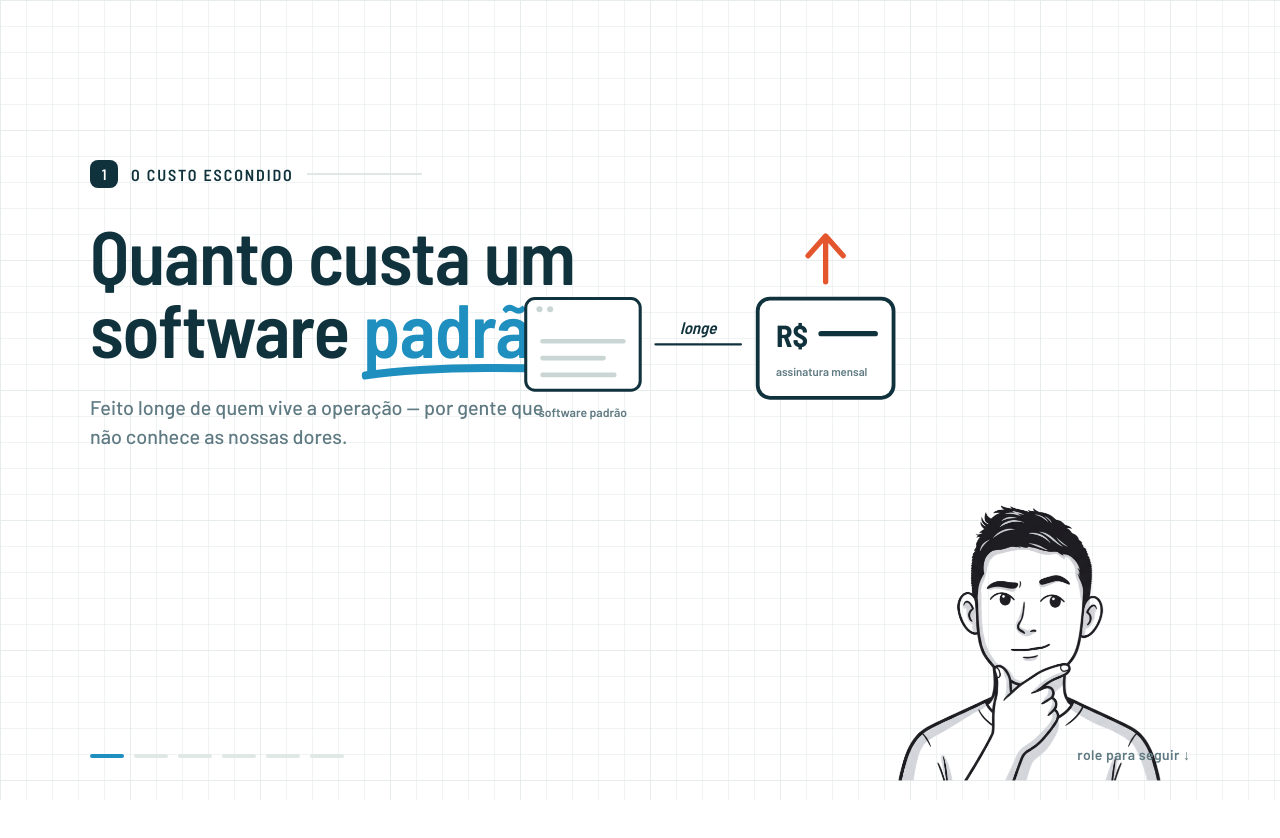
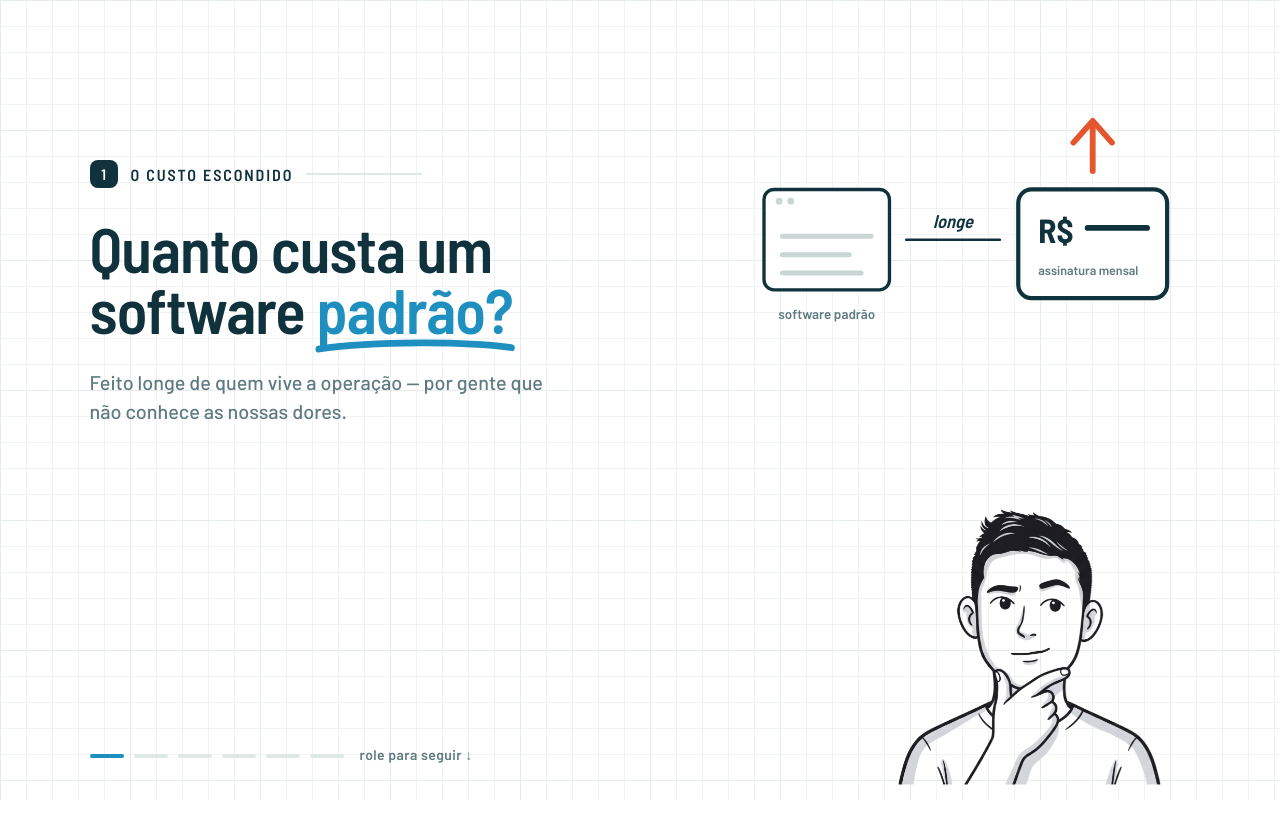
Before and after one commit to leo-nardo/hidroforte-apresentacao, a plain HTML site: page index.html in a window 1280 px wide. Shown: the top 838 px of the page. After the commit the page ends 800 px from the top, so only its background shows below. Drawn offline with Linux system fonts and the light colour scheme.

Commit message:
Navegação slide a slide (scroll, setas, swipe) e correção de layout do bloco 1

```diff
--- a/index.html
+++ b/index.html
@@ -11,11 +11,10 @@
 <style>
   :root{--ink:#10323D;--teal:#1F8FBF;--teal2:#9AD4E8;--coral:#E4572E;--gray:#5F7A82;--line:#E0E8E6;--bg:#FFFFFF}
   *{box-sizing:border-box}
-  html{scroll-snap-type:y proximity;scrollbar-width:none;background:var(--bg)}
-  html::-webkit-scrollbar{display:none}
+  html,body{height:100%;overflow:hidden}
+  html{background:var(--bg)}
   body{margin:0;background:var(--bg);color:var(--ink);font-family:'Barlow',system-ui,sans-serif;-webkit-font-smoothing:antialiased;overflow-x:hidden}
   .pg{position:relative;width:100%}
-  .snap{height:100vh;scroll-snap-align:start}
 
   .paper{position:fixed;inset:0;z-index:0;background-color:var(--bg);
     background-image:linear-gradient(var(--line) 1px,transparent 1px),linear-gradient(90deg,var(--line) 1px,transparent 1px);
@@ -24,12 +23,14 @@
     background-image:linear-gradient(rgba(224,232,230,.6) 1px,transparent 1px),linear-gradient(90deg,rgba(224,232,230,.6) 1px,transparent 1px);
     background-size:26px 26px,26px 26px}
 
-  .stage{position:fixed;inset:0;z-index:2;opacity:0;pointer-events:none;will-change:opacity}
-  .wrap{position:absolute;left:7vw;top:20vh;width:min(50vw,680px);will-change:transform}
+  .stage{position:fixed;inset:0;z-index:2;opacity:0;pointer-events:none;transition:opacity .22s ease}
+  .stage.cur{opacity:1;transition:opacity .4s ease .12s}
+  .stage.cur .src a{pointer-events:auto}
+  .wrap{position:absolute;left:7vw;top:20vh;width:min(44vw,720px)}
   .tag{display:inline-flex;align-items:center;gap:13px;font-family:'Barlow Semi Condensed',sans-serif;font-weight:600;font-size:16px;letter-spacing:.12em;text-transform:uppercase;color:var(--ink)}
   .tag .num{display:inline-flex;align-items:center;justify-content:center;width:28px;height:28px;border-radius:8px;background:var(--ink);color:#fff;font-size:15px;letter-spacing:0}
   .tag .rule{width:clamp(50px,9vw,150px);height:2px;background:var(--line)}
-  h2{font-family:'Barlow Semi Condensed','Barlow',sans-serif;font-weight:600;font-size:clamp(40px,5.9vw,100px);line-height:.97;letter-spacing:-.015em;margin:30px 0 0}
+  h2{font-family:'Barlow Semi Condensed','Barlow',sans-serif;font-weight:600;font-size:clamp(38px,4.9vw,86px);line-height:.97;letter-spacing:-.015em;margin:30px 0 0}
   h2 em{position:relative;font-style:normal;color:var(--teal);white-space:nowrap}
   h2 em .ul{position:absolute;left:-1%;width:103%;bottom:-.14em;height:.3em;color:var(--teal);overflow:visible}
   .sub{margin:28px 0 0;max-width:42ch;font-size:clamp(16px,1.55vw,22px);line-height:1.5;font-weight:500;color:var(--gray)}
@@ -45,7 +46,7 @@
   .stage.cur .sub{transform:none;transition-delay:.22s}
   .stage.cur .src{transform:none;transition-delay:.32s}
 
-  .scene{position:absolute;left:40vw;right:29vw;top:15vh;height:58vh;z-index:2;will-change:transform}
+  .scene{position:absolute;left:55vw;right:4vw;top:8vh;height:46vh;z-index:2}
   .scene svg{width:100%;height:100%;overflow:visible}
 
   /* scene element animation, fired by .act */
@@ -63,7 +64,8 @@
   @media (prefers-reduced-motion:reduce){.pz{animation:none;opacity:0}}
 
   /* persistent character (AI art, one pose per block) */
-  .hero{position:fixed;right:1vw;bottom:0;width:clamp(240px,30vw,470px);z-index:3;pointer-events:none;will-change:transform}
+  .hero{position:fixed;right:1vw;bottom:0;width:clamp(240px,30vw,470px);z-index:3;pointer-events:none;animation:flt 5s ease-in-out infinite}
+  @keyframes flt{0%,100%{transform:translateY(0)}50%{transform:translateY(-8px)}}
   .hero .pose{position:absolute;right:0;bottom:0;width:100%;height:auto;display:block;opacity:0;transition:opacity .55s ease}
   .pg.st1 .hero .p1{opacity:1}
   .pg.st2 .hero .p2{opacity:1}
@@ -77,7 +79,7 @@
   .rail button::after{content:'';position:absolute;left:0;right:0;top:8px;height:4px;border-radius:4px;background:var(--line);transition:background .4s}
   .rail button.done::after{background:var(--teal2)}
   .rail button.on::after{background:var(--teal)}
-  .hint{position:fixed;right:7vw;bottom:4.6vh;font-size:14px;font-weight:600;letter-spacing:.03em;color:var(--gray);z-index:6;transition:opacity .4s}
+  .hint{position:fixed;left:calc(7vw + 270px);bottom:4.6vh;font-size:14px;font-weight:600;letter-spacing:.03em;color:var(--gray);z-index:6;transition:opacity .4s}
   .pg.started .hint{opacity:0}
 
   @media (max-width:820px){
@@ -94,8 +96,6 @@
 
   <div class="paper"></div>
 
-  <div class="snap"></div><div class="snap"></div><div class="snap"></div>
-  <div class="snap"></div><div class="snap"></div><div class="snap"></div>
 
   <!-- 1 -->
   <section class="stage">
@@ -249,20 +249,18 @@
 </div>
 <script>
 (function(){
-
   var pg = document.querySelector('.pg');
   var stages = Array.prototype.slice.call(document.querySelectorAll('.stage'));
   var rail = Array.prototype.slice.call(document.querySelectorAll('.rail button'));
-    var hero = document.querySelector('.hero');
   var pct = document.getElementById('pct');
-    var N = stages.length;
-    var acted = [];
-    var countStarted = false;
+  var N = stages.length, cur = -1, countRun = 0, lockUntil = 0, timers = [];
 
   function countUp() {
-      if (countStarted || !pct) return; countStarted = true;
-      var t0 = null;
+    if (!pct) return;
+    var id = ++countRun, t0 = null;
+    pct.textContent = '0%';
     function step(ts) {
+      if (id !== countRun) return;
       if (!t0) t0 = ts;
       var k = Math.min(1, (ts - t0) / 1100);
       pct.textContent = Math.round((1 - Math.pow(1 - k, 3)) * 32) + '%';
@@ -271,46 +269,50 @@
     requestAnimationFrame(step);
   }
 
-    for (var r = 0; r < rail.length; r++) {
-      (function (idx) {
-        rail[idx].addEventListener('click', function () {
-          window.scrollTo({ top: idx * window.innerHeight, behavior: 'smooth' });
+  function go(i) {
+    if (i < 0) i = 0; if (i > N - 1) i = N - 1;
+    if (i === cur) return;
+    var prev = cur; cur = i;
+    for (var s = 0; s < N; s++) {
+      var on = s === i;
+      stages[s].classList.toggle('cur', on);
+      if (on) { clearTimeout(timers[s]); stages[s].classList.add('act'); }
+      else if (stages[s].classList.contains('act')) {
+        (function (st, idx) { clearTimeout(timers[idx]); timers[idx] = setTimeout(function () { if (idx !== cur) st.classList.remove('act'); }, 600); })(stages[s], s);
+      }
+    }
+    for (var k = 1; k <= N; k++) pg.classList.toggle('st' + k, k === i + 1);
+    pg.classList.toggle('started', i > 0);
+    for (var r = 0; r < rail.length; r++) { rail[r].classList.toggle('on', r === i); rail[r].classList.toggle('done', r < i); }
+    if (i === 1) countUp();
+  }
+  function step(d) { go(cur + d); }
+
+  window.addEventListener('keydown', function (e) {
+    var k = e.key;
+    if (k === 'ArrowRight' || k === 'ArrowDown' || k === 'PageDown' || k === ' ') { e.preventDefault(); step(1); }
+    else if (k === 'ArrowLeft' || k === 'ArrowUp' || k === 'PageUp') { e.preventDefault(); step(-1); }
+    else if (k === 'Home') { e.preventDefault(); go(0); }
+    else if (k === 'End') { e.preventDefault(); go(N - 1); }
   });
-      })(r);
-    }
+  window.addEventListener('wheel', function (e) {
+    e.preventDefault();
+    var now = Date.now();
+    if (now < lockUntil) { lockUntil = Math.max(lockUntil, now + 140); return; }
+    if (Math.abs(e.deltaY) < 8) return;
+    step(e.deltaY > 0 ? 1 : -1);
+    lockUntil = now + 650;
+  }, { passive: false });
+  var ty = null;
+  window.addEventListener('touchstart', function (e) { ty = e.touches[0].clientY; }, { passive: true });
+  window.addEventListener('touchend', function (e) {
+    if (ty === null) return;
+    var d = ty - e.changedTouches[0].clientY; ty = null;
+    if (Math.abs(d) > 50) step(d > 0 ? 1 : -1);
+  }, { passive: true });
+  for (var r = 0; r < rail.length; r++) (function (idx) { rail[idx].addEventListener('click', function () { go(idx); }); })(r);
 
-    function frame() {
-      var vh = window.innerHeight || 1;
-      var p = window.scrollY / vh;
-      var idx = Math.round(p); if (idx < 0) idx = 0; if (idx > N - 1) idx = N - 1;
-      var tms = (typeof performance !== 'undefined' ? performance.now() : Date.now()) / 1000;
-      for (var i = 0; i < N; i++) {
-        var d = p - i; var ad = d < 0 ? -d : d;
-        var st = stages[i];
-        var vis = 1 - ad * 1.25; if (vis < 0) vis = 0; if (vis > 1) vis = 1;
-        st.style.opacity = vis;
-        var wrap = st.querySelector('.wrap');
-        var scene = st.querySelector('.scene');
-        if (wrap) wrap.style.transform = 'translateY(' + (d * -48) + 'px)';
-        if (scene) scene.style.transform = 'translate(' + (d * 74) + 'px,' + (d * -20) + 'px) scale(' + (0.92 + 0.08 * vis) + ')';
-        st.classList.toggle('cur', i === idx);
-        if (i === idx && !acted[i]) { acted[i] = true; st.classList.add('act'); if (i === 1) countUp(); }
-      }
-      for (var k = 1; k <= N; k++) { pg.classList.toggle('st' + k, k === idx + 1); }
-      pg.classList.toggle('started', p > 0.25);
-      if (hero) {
-        var frac = p - idx;
-        var bx = Math.sin(p * 0.8) * 12;
-        var by = Math.cos(p * 1.3) * -6 + Math.sin(tms * 1.4) * 3;
-        hero.style.transform = 'translate(' + bx + 'px,' + by + 'px) rotate(' + (frac * 2.2) + 'deg)';
-      }
-      for (var r2 = 0; r2 < rail.length; r2++) {
-        rail[r2].classList.toggle('on', r2 === idx);
-        rail[r2].classList.toggle('done', r2 < idx);
-      }
-      requestAnimationFrame(frame);
-    }
-    requestAnimationFrame(frame);
+  go(0);
 })();
 </script>
 </body>
```
Lines whose indentation alone changed are shown as unchanged.
